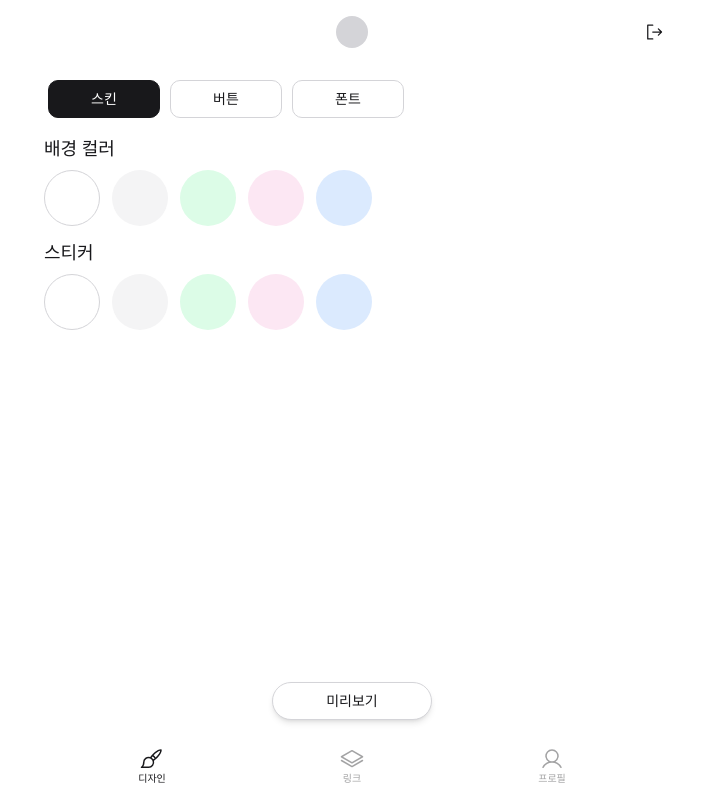
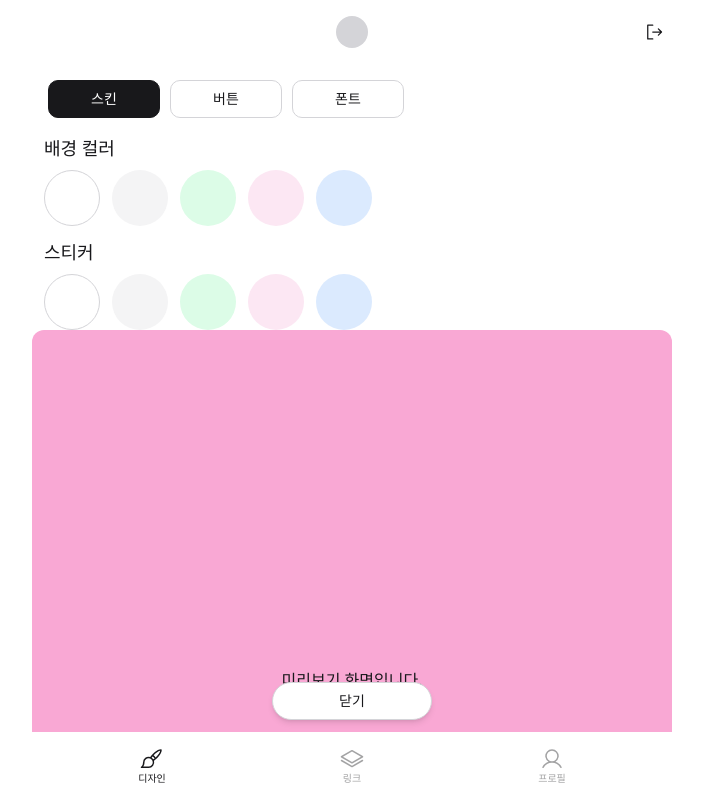
Before and after one commit to 2hundred2ne2/in_my_link, a Next.js app: page /design in a window 1280 px wide. Both pictures are taken after a click on the button "미리보기". Shown: the top 800 px of the page, without its empty margins (288-991 px from the left). Built offline with nearby package versions, Linux system fonts and the light colour scheme.

Commit message:
preview - button 연결

```diff
--- a/src/app/(auth)/design/page.tsx
+++ b/src/app/(auth)/design/page.tsx
@@ -1,5 +1,9 @@
+"use client";
+import { useState } from "react";
+
 import { SignOut } from "@phosphor-icons/react/dist/ssr";
 
+import { Preview } from "@/components/preview";
 import {
   AppHeader,
   AppHeaderLeft,
@@ -12,6 +16,9 @@ import { Heading } from "@/components/ui/heading";
 import { Tab, TabList, TabPanel, Tabs } from "@/components/ui/tabs";
 
 export default function DesignPage() {
+  const [PreviewOpen, setPreviewOpen] = useState(false);
+
+  const togglePreview = () => setPreviewOpen((prev) => !prev);
   return (
     <>
       <AppHeader>
@@ -186,6 +193,18 @@ export default function DesignPage() {
               </div>
             </section>
           </TabPanel>
+          <div className="relative flex justify-center">
+            <Button
+              variant="text"
+              radius="full"
+              className="fixed bottom-0 mx-auto w-40 mb-20 bg-background border-[0.2px] shadow-md z-10"
+              onClick={togglePreview}
+            >
+              {PreviewOpen ? "닫기" : "미리보기"}
+            </Button>
+
+            {PreviewOpen && <Preview />}
+          </div>
         </Tabs>
       </main>
     </>
--- a/src/app/(auth)/layout.tsx
+++ b/src/app/(auth)/layout.tsx
@@ -1,5 +1,4 @@
 import { MobileNavigation } from "@/components/mobile-navigation";
-import { Button } from "@/components/ui/button";
 
 export default function AuthLayout({
   children,
@@ -9,15 +8,6 @@ export default function AuthLayout({
   return (
     <>
       {children}
-      <div className="relative flex justify-center">
-        <Button
-          variant="text"
-          radius="full"
-          className="fixed bottom-0 mx-auto w-40 mb-20 bg-background border-[0.2px] shadow-md z-10"
-        >
-          미리보기
-        </Button>
-      </div>
       <MobileNavigation />
     </>
   );
--- a/src/components/preview.tsx
+++ b/src/components/preview.tsx
@@ -1,43 +1,8 @@
-import { X } from "@phosphor-icons/react/dist/ssr";
-
 export function Preview() {
   return (
     <>
-      <div className="mx-auto max-w-screen-sm min-h-dvh flex flex-col items-center">
-        <section className="flex flex-col items-center gap-3 my-8">
-          <button type="button" className="w-[95px] h-[95px] rounded-full bg-slate-600"></button>
-          <div className="flex flex-col items-center gap-3 my-2">
-            <div className="">닉네임</div>
-            <div className="">자신을 소개해볼까요?</div>
-          </div>
-        </section>
-        <section className="flex flex-col gap-5 pb-10 text-[15px]">
-          <div className="h-[70px] bg-white border border-border rounded-2xl flex flex-row justify-start items-center gap-16 pl-6 cursor-pointer">
-            <div className="w-[45px] h-[45px] rounded-2xl bg-background-muted"></div>
-            <div>instargram</div>
-          </div>
-          <div className="h-[70px] bg-white border border-border rounded-2xl flex flex-row justify-start items-center gap-16 pl-6 cursor-pointer">
-            <div className="w-[45px] h-[45px] rounded-2xl bg-background-muted"></div>
-            <div>kakao</div>
-          </div>
-          <div className="h-[70px] bg-white border border-border rounded-2xl flex flex-row justify-start items-center gap-16 pl-6 cursor-pointer">
-            <div className="w-[45px] h-[45px] rounded-2xl bg-background-muted"></div>
-            <div>blog</div>
-          </div>
-          <div className="h-[70px] bg-white border border-border rounded-2xl flex flex-row justify-start items-center gap-16 pl-6 cursor-pointer">
-            <div className="w-[45px] h-[45px] rounded-2xl bg-background-muted"></div>
-            <div>X</div>
-          </div>
-          <div className="h-[70px] bg-white border border-border rounded-2xl flex flex-row justify-start items-center gap-16 pl-6 cursor-pointer">
-            <div className="w-[45px] h-[45px] rounded-2xl bg-background-muted"></div>
-            <div>http://www.naver.com</div>
-          </div>
-        </section>
-        <section className="mb-10">
-          <div className="w-[50px] h-[50px] bg-white rounded-full shadow-lg flex justify-center items-center cursor-pointer hover:bg-background-muted">
-            <X size={22} weight="regular" color="#18181B" />
-          </div>
-        </section>
+      <div className="w-[640px] h-[700px] bg-pink-300 flex flex-col items-center justify-center rounded-xl">
+        미리보기 화면입니다.
       </div>
     </>
   );
```
